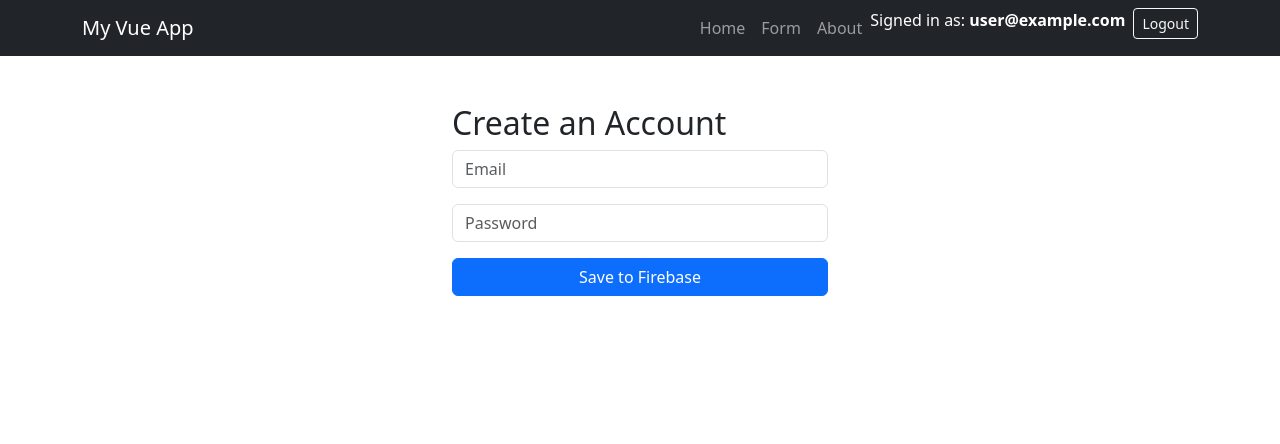
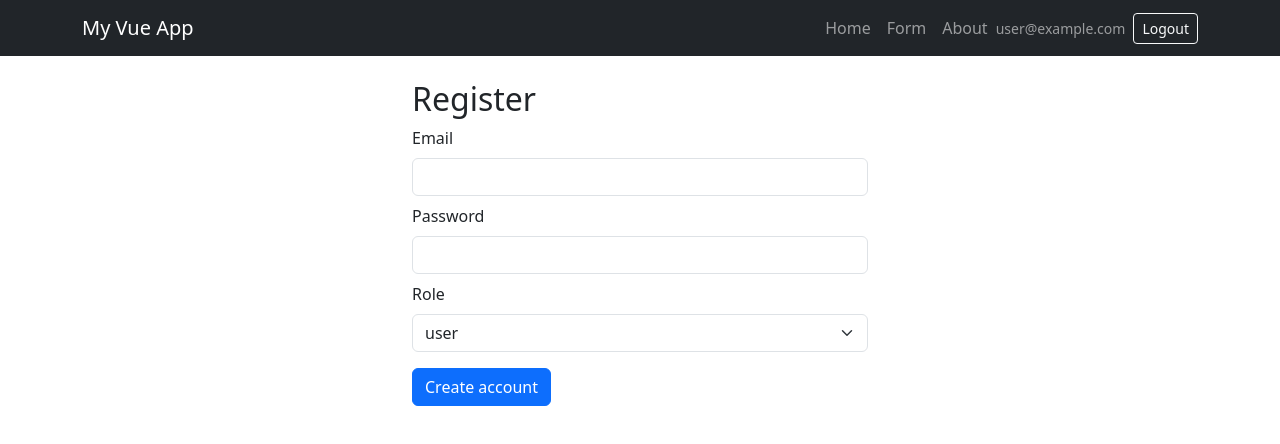
Before and after one commit to Jack12345-hub/5032-A3, a Vue app: page /fireregister in a window 1280 px wide. Shown: the top 444 px of the page. Built offline with nearby package versions, Linux system fonts and the light colour scheme; no server answers; the database is empty; sample sign-in values are in the browser's storage.

Commit message:
Admin seesion and firebase updated

```diff
--- a/src/components/NavBar.vue
+++ b/src/components/NavBar.vue
@@ -2,57 +2,69 @@
   <nav class="navbar navbar-dark bg-dark navbar-expand">
     <div class="container">
       <RouterLink to="/" class="navbar-brand">My Vue App</RouterLink>
-      <ul class="navbar-nav ms-auto">
-        <li class="nav-item"><RouterLink to="/" class="nav-link">Home</RouterLink></li>
-        <li class="nav-item"><RouterLink to="/form" class="nav-link">Form</RouterLink></li>
-        <li class="nav-item"><RouterLink to="/about" class="nav-link">About</RouterLink></li>
 
-        <!-- If no user is logged in -->
-        <template v-if="!user">
-          <li class="nav-item"><RouterLink to="/firelogin" class="nav-link">Login</RouterLink></li>
-          <li class="nav-item"><RouterLink to="/fireregister" class="nav-link">Register</RouterLink></li>
-        </template>
+      <button
+        class="navbar-toggler"
+        type="button"
+        data-bs-toggle="collapse"
+        data-bs-target="#mainNav"
+        aria-controls="mainNav"
+        aria-expanded="false"
+        aria-label="Toggle navigation"
+      >
+        <span class="navbar-toggler-icon"></span>
+      </button>
 
-        <!-- If user is logged in -->
-        <template v-else>
+      <div id="mainNav" class="collapse navbar-collapse">
+        <ul class="navbar-nav ms-auto">
           <li class="nav-item">
-            <span class="navbar-text text-white me-2">
-              Signed in as: <strong>{{ user.email }}</strong>
-            </span>
+            <RouterLink to="/" class="nav-link">Home</RouterLink>
           </li>
           <li class="nav-item">
-            <button class="btn btn-outline-light btn-sm" @click="logout">Logout</button>
+            <RouterLink to="/form" class="nav-link">Form</RouterLink>
           </li>
-        </template>
-      </ul>
+          <li class="nav-item">
+            <RouterLink to="/about" class="nav-link">About</RouterLink>
+          </li>
+
+          <!-- Show login/register when not signed in -->
+          <li class="nav-item" v-if="!session.isAuthed">
+            <RouterLink to="/firelogin" class="nav-link">Login</RouterLink>
+          </li>
+          <li class="nav-item" v-if="!session.isAuthed">
+            <RouterLink to="/fireregister" class="nav-link">Register</RouterLink>
+          </li>
+
+          <!-- Admin link visible only for admin role -->
+          <li class="nav-item" v-if="session.isAdmin">
+            <RouterLink to="/admin" class="nav-link">Admin</RouterLink>
+          </li>
+
+          <!-- Logout + current user -->
+          <li class="nav-item d-flex align-items-center" v-if="session.isAuthed">
+            <span class="navbar-text small me-2">
+              {{ session.profile?.email || session.user?.email }}
+            </span>
+            <button class="btn btn-sm btn-outline-light" @click="doLogout">
+              Logout
+            </button>
+          </li>
+        </ul>
+      </div>
     </div>
   </nav>
 </template>
 
 <script setup>
-import { ref, onMounted } from "vue";
-import { RouterLink } from "vue-router";
-import { getAuth, onAuthStateChanged, signOut } from "firebase/auth";
+import { signOut } from "firebase/auth";
+import { auth } from "../firebase";
+import { session } from "../store/session";
 
-const user = ref(null);
-const auth = getAuth();
-
-// keep UI in sync with auth state
-onMounted(() => {
-  onAuthStateChanged(auth, (u) => {
-    user.value = u;
-  });
-});
-
-// logout function
-function logout() {
-  signOut(auth)
-    .then(() => {
-      console.log("User signed out");
-      console.log("auth.currentUser after logout:", auth.currentUser); // should be null
-    })
-    .catch((error) => {
-      console.error("Logout error:", error);
-    });
+async function doLogout() {
+  try {
+    await signOut(auth);
+  } catch (e) {
+    console.error("Logout failed:", e);
+  }
 }
 </script>
--- /dev/null
+++ b/src/store/session.js
@@ -0,0 +1,10 @@
+// src/store/session.js
+import { reactive } from "vue";
+
+export const session = reactive({
+  user: null,      // Firebase User 对象（或 null）
+  profile: null,   // { uid, email, role }
+  get isAuthed() { return !!this.user; },
+  get role() { return this.profile?.role || "user"; },
+  get isAdmin() { return this.role === "admin"; },
+});
--- /dev/null
+++ b/src/views/Admin.vue
@@ -0,0 +1,6 @@
+<template>
+  <div class="container">
+    <h1>Admin Page</h1>
+    <p>Only admins can access this page.</p>
+  </div>
+</template>
--- a/src/views/FirebaseRegisterView.vue
+++ b/src/views/FirebaseRegisterView.vue
@@ -1,63 +1,50 @@
 <template>
-  <div class="container mt-4" style="max-width: 400px;">
-    <h2>Create an Account</h2>
+  <div class="container" style="max-width:480px">
+    <h2>Register</h2>
+    <form @submit.prevent="onSubmit" novalidate>
+      <label class="form-label">Email</label>
+      <input class="form-control" v-model.trim="email" type="email" required />
 
-    <!-- Email input -->
-    <div class="mb-3">
-      <input
-        type="email"
-        class="form-control"
-        placeholder="Email"
-        v-model="email"
-      />
-    </div>
+      <label class="form-label mt-2">Password</label>
+      <input class="form-control" v-model="password" type="password"
+             required pattern="(?=.*[A-Z])(?=.*[a-z])(?=.*\\d).{6,}"
+             title="≥6位，含大小写字母和数字"/>
 
-    <!-- Password input -->
-    <div class="mb-3">
-      <input
-        type="password"
-        class="form-control"
-        placeholder="Password"
-        v-model="password"
-      />
-    </div>
+      <label class="form-label mt-2">Role</label>
+      <select class="form-select" v-model="role">
+        <option value="user">user</option>
+        <option value="admin">admin</option>
+      </select>
 
-    <!-- Register button -->
-    <div class="d-grid">
-      <button class="btn btn-primary" @click="register">Save to Firebase</button>
-    </div>
-
-    <!-- Error message -->
-    <p v-if="error" class="text-danger mt-2">Error: {{ error }}</p>
+      <button class="btn btn-primary mt-3" :disabled="loading">Create account</button>
+      <p class="text-success mt-2" v-if="ok">Registered! You can sign in now.</p>
+      <p class="text-danger mt-2" v-if="err">{{ err }}</p>
+    </form>
   </div>
 </template>
 
 <script setup>
-import { ref } from "vue"
-import { getAuth, createUserWithEmailAndPassword } from "firebase/auth"
-import { useRouter } from "vue-router"
+import { ref } from "vue";
+import { createUserWithEmailAndPassword } from "firebase/auth";
+import { doc, serverTimestamp, setDoc } from "firebase/firestore";
+import { auth, db } from "../firebase";
 
-// form values
-const email = ref("")
-const password = ref("")
-const error = ref("")
+const email = ref(""); const password = ref(""); const role = ref("user");
+const loading = ref(false); const ok = ref(false); const err = ref("");
 
-// router for redirect after register
-const router = useRouter()
-const auth = getAuth()
-
-// register function
-const register = () => {
-  error.value = ""
-  createUserWithEmailAndPassword(auth, email.value, password.value)
-    .then((data) => {
-      console.log("Firebase Register Successful!", data)
-      // redirect to login page after success
-      router.push("/firelogin")
-    })
-    .catch((err) => {
-      console.error("Firebase Register Error:", err.code)
-      error.value = err.code
-    })
+async function onSubmit() {
+  loading.value = true; ok.value = false; err.value = "";
+  try {
+    const cred = await createUserWithEmailAndPassword(auth, email.value, password.value);
+    await setDoc(doc(db, "users", cred.user.uid), {
+      uid: cred.user.uid,
+      email: cred.user.email,
+      role: role.value,              // <—— 角色写入
+      createdAt: serverTimestamp(),
+    });
+    ok.value = true;
+  } catch (e) {
+    err.value = e.message || String(e);
+  } finally { loading.value = false; }
 }
 </script>
--- a/src/views/FirebaseSigninView.vue
+++ b/src/views/FirebaseSigninView.vue
@@ -1,67 +1,38 @@
-<!-- src/views/FirebaseSigninView.vue -->
 <template>
-  <div class="container" style="max-width: 420px;">
-    <h2 class="mt-4 mb-3">Sign in</h2>
-
-    <div class="mb-3">
-      <input
-        v-model="email"
-        type="email"
-        class="form-control"
-        placeholder="Email"
-      />
-    </div>
-
-    <div class="mb-3">
-      <input
-        v-model="password"
-        type="password"
-        class="form-control"
-        placeholder="Password"
-      />
-    </div>
-
-    <div class="d-flex gap-2 mb-2">
-      <button class="btn btn-primary" @click="signin">Sign in via Firebase</button>
-      <RouterLink class="btn btn-outline-secondary ms-auto" to="/fireregister">Go to Register</RouterLink>
-    </div>
-
-    <p v-if="error" class="text-danger">Error: {{ error }}</p>
-    <p v-if="user" class="text-success">Signed in as: <strong>{{ user.email }}</strong></p>
+  <div class="container" style="max-width:480px">
+    <h2>Sign in</h2>
+    <form @submit.prevent="onSubmit" novalidate>
+      <label class="form-label">Email</label>
+      <input class="form-control" v-model.trim="email" type="email" required />
+      <label class="form-label mt-2">Password</label>
+      <input class="form-control" v-model="password" type="password" required />
+      <button class="btn btn-primary mt-3" :disabled="loading">Sign in</button>
+      <p class="text-danger mt-2" v-if="err">{{ err }}</p>
+    </form>
   </div>
 </template>
 
 <script setup>
-import { ref, onMounted } from "vue"
-import { useRouter, RouterLink } from "vue-router"
-import { getAuth, signInWithEmailAndPassword, onAuthStateChanged } from "firebase/auth"
+import { ref } from "vue";
+import { signInWithEmailAndPassword } from "firebase/auth";
+import { doc, getDoc } from "firebase/firestore";
+import { useRouter } from "vue-router";
+import { auth, db } from "../firebase";
+import { session } from "../store/session";
 
-const email = ref("")
-const password = ref("")
-const error = ref("")
-const user = ref(null)
+const router = useRouter();
+const email = ref(""); const password = ref(""); const loading = ref(false); const err = ref("");
 
-const router = useRouter()
-const auth = getAuth()
-
-// keep UI synchronized with the current authentication state
-onMounted(() => {
-  onAuthStateChanged(auth, (u) => {
-    user.value = u
-    if (u) console.log("Current user:", u) // log the current signed-in user
-  })
-})
-
-async function signin() {
-  error.value = ""
+async function onSubmit() {
+  loading.value = true; err.value = "";
   try {
-    await signInWithEmailAndPassword(auth, email.value, password.value)
-    console.log("Firebase Sign-in Successful!")
-    console.log("auth.currentUser:", auth.currentUser) // log the current user object
-    router.push("/") // redirect to Home after successful login
+    const cred = await signInWithEmailAndPassword(auth, email.value, password.value);
+    const snap = await getDoc(doc(db, "users", cred.user.uid));
+    session.user = cred.user;
+    session.profile = snap.exists() ? snap.data() : { uid: cred.user.uid, email: cred.user.email, role: "user" };
+    router.push("/");
   } catch (e) {
-    console.error(e)
-    error.value = e.code || e.message // show error message if sign-in fails
-  }
+    err.value = e.message || String(e);
+  } finally { loading.value = false; }
 }
 </script>
```
Also changed, not shown: src/components/Rating.vue (added, +50 -0 lines), src/router/index.js (+35 -10 lines), src/views/Home.vue (+48 -137 lines).
